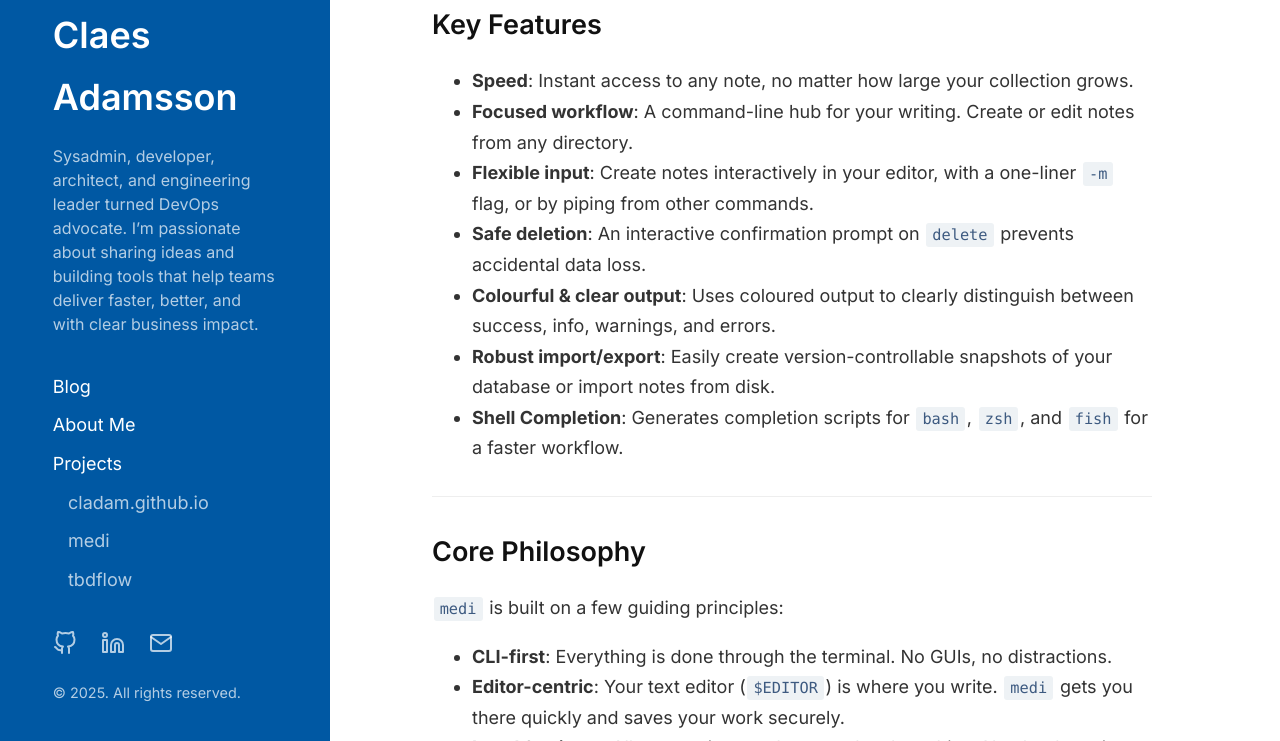
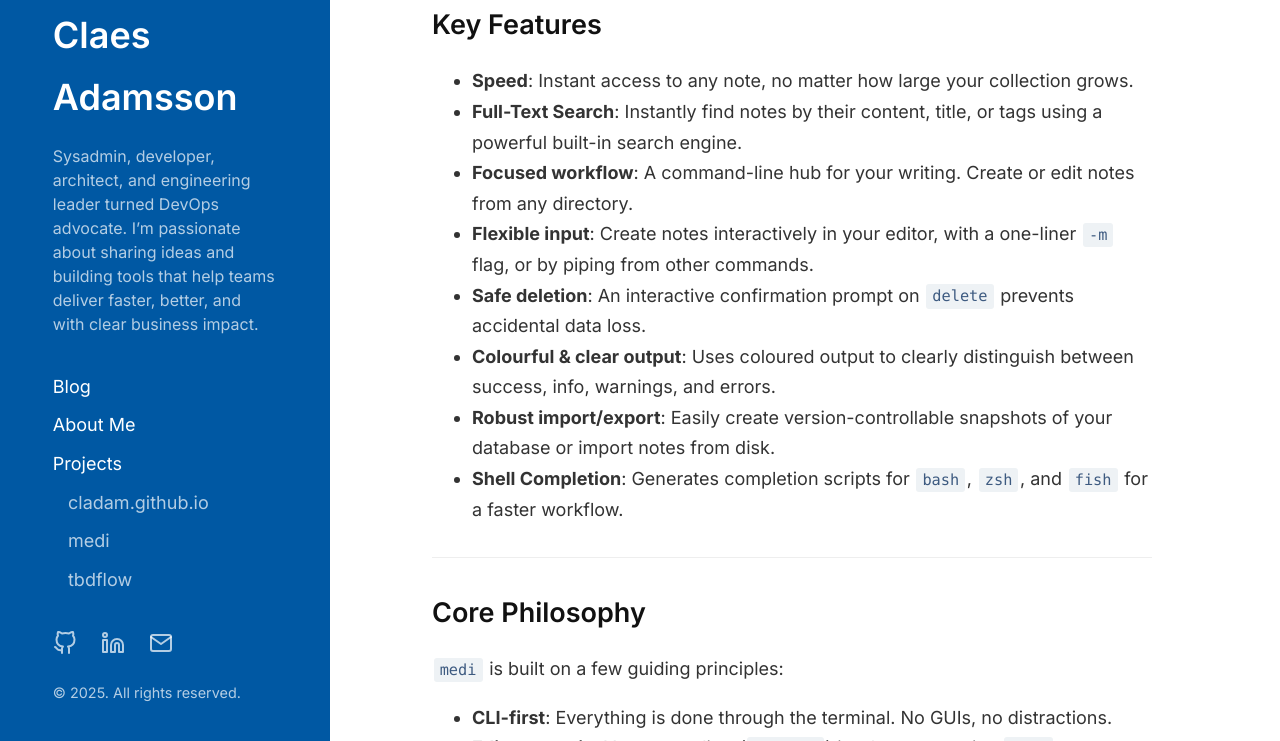
Before and after one commit to cladam/cladam.github.io, a Jekyll site: the page built from _projects/medi.md, in a window 1280 px wide and 900 px high, scrolled down 432 px, cut to the strip 159-900 px from the top of the window. Built offline with Jekyll 4.4.1, drawn with Linux system fonts in a browser that asks for light colours.

Commit message:
fix: add Search info to project medi

```diff
--- a/_projects/medi.md
+++ b/_projects/medi.md
@@ -15,6 +15,7 @@ A fast, editor-centric, command-line notes manager built in Rust.
 ## Key Features
 
   * **Speed**: Instant access to any note, no matter how large your collection grows.
+  * **Full-Text Search**: Instantly find notes by their content, title, or tags using a powerful built-in search engine.
   * **Focused workflow**: A command-line hub for your writing. Create or edit notes from any directory.
   * **Flexible input**: Create notes interactively in your editor, with a one-liner `-m` flag, or by piping from other commands.
   * **Safe deletion**: An interactive confirmation prompt on `delete` prevents accidental data loss.
```
